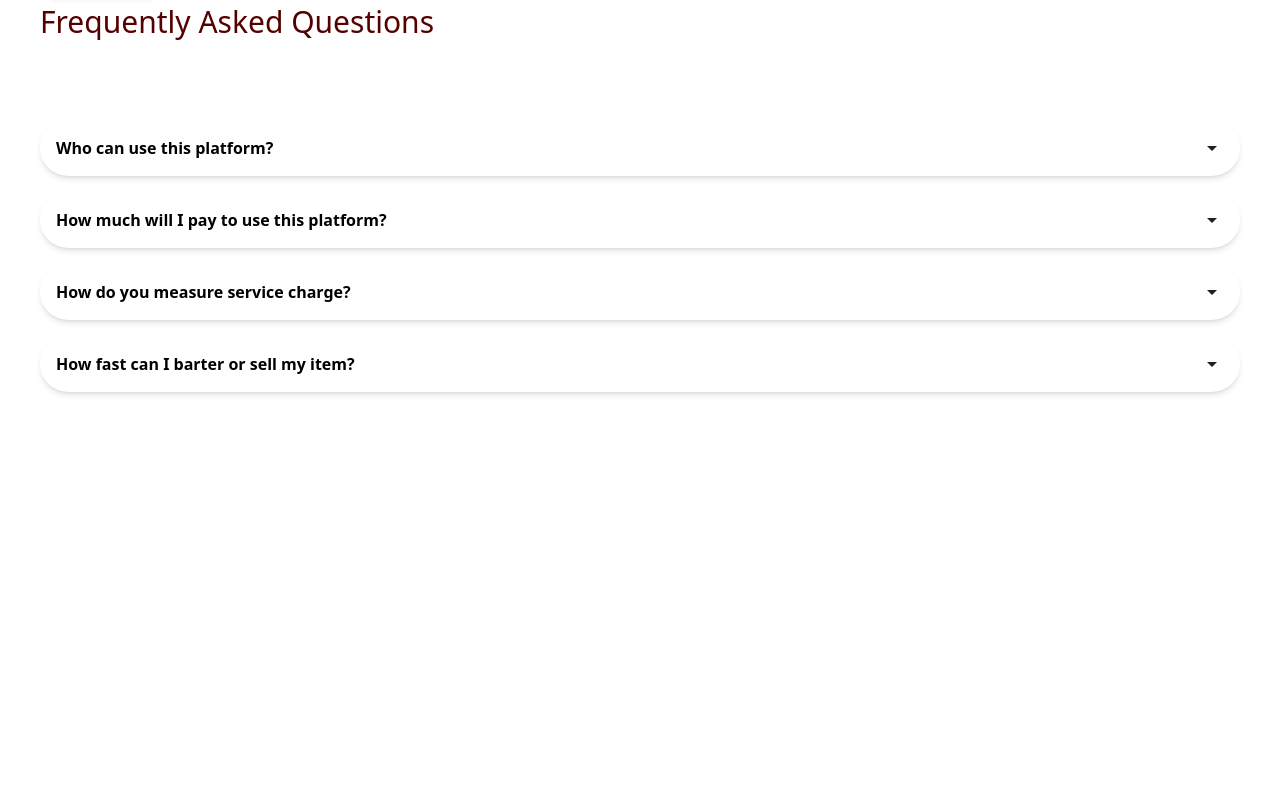
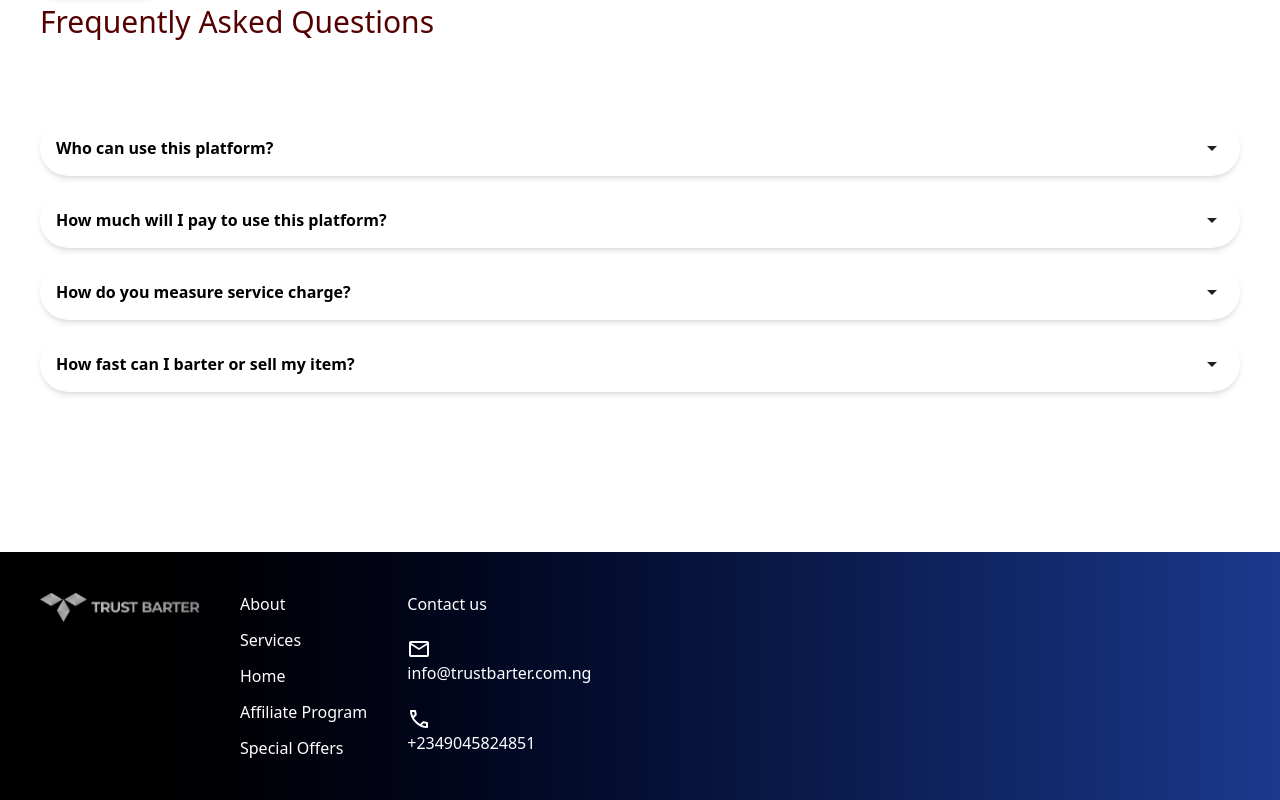
Before and after one commit to Olanrewaj002/trustbarter, a website: page public/index.html in a window 1280 px wide. Shown: the part 4554-5354 px from the top of the page. Before the commit the page ends 5106 px from the top, so only its background shows below. Drawn offline with nearby package versions, Linux system fonts and the light colour scheme.

Commit message:
footer added

```diff
--- a/public/index.html
+++ b/public/index.html
@@ -3,7 +3,7 @@
 <head>
     <meta charset="UTF-8">
     <meta name="viewport" content="width=device-width, initial-scale=1.0">
-    <title>Document</title>
+    <title>Trustbarter</title>
     <link href="./output.css" rel="stylesheet">
     <script src="https://cdnjs.cloudflare.com/ajax/libs/gsap/3.10.4/gsap.min.js"></script>
     <script src="https://unpkg.com/gsap@3/dist/gsap.min.js"></script>
@@ -417,8 +417,50 @@
                 </div>
             </div>
             <!--end-->
+      </div>
+    </div>
+
+   <!--footer start-->
+   <footer class=" bg-gradient-to-r flex from-black to-blue-900 text-white py-10">
+    <div class="grid grid-flow-row lg:flex justify-between items-start md:items-center mb-8 gap-10 mx-10">
+      <!-- Company Logo -->
+      <div class="flex-shrink-0">
+        <img img src="images/Trustbarter logo white.png" class="w-40" alt="Company Logo" class="h-12">
+      </div>
+
+      <!-- Links Column 1 -->
+      <div class="grid grid-flow-row gap-3 space-y-2">
+        <a href="#" class="hover:underline">About</a>
+        <a href="#" class="hover:underline">Services</a>
+        <a href="#" class="hover:underline">Home</a>
+        <a href="#" class="hover:underline">Affiliate Program</a>
+        <a href="#" class="hover:underline">Special Offers</a>
+      </div>
+
+      <!-- Links Column 2 -->
+      <div class="grid grid-flow-col gap-4 space-y-2">
+        <div>
+          <h2>
+            Contact us
+          </h2>
         </div>
+
+        <div>
+          <img src="images/mail_24dp_FFFFFF_FILL0_wght400_GRAD0_opsz24.svg">
+          <h3>
+            info@trustbarter.com.ng
+          </h3>
+        </div>
+        <div>
+          <img src="images/call_24dp_FFFFFF_FILL0_wght400_GRAD0_opsz24.svg">
+          <h3>
+            +2349045824851
+          </h3>
+        </div>
+      </div>
     </div>
+
+  </footer>
 
     <script>
         //variables for question one divs
```
Also changed, not shown: public/images/Trustbarter logo white.png (added), public/images/call_24dp_FFFFFF_FILL0_wght400_GRAD0_opsz24.svg (added), public/images/mail_24dp_FFFFFF_FILL0_wght400_GRAD0_opsz24.svg (added), 2 other files.
